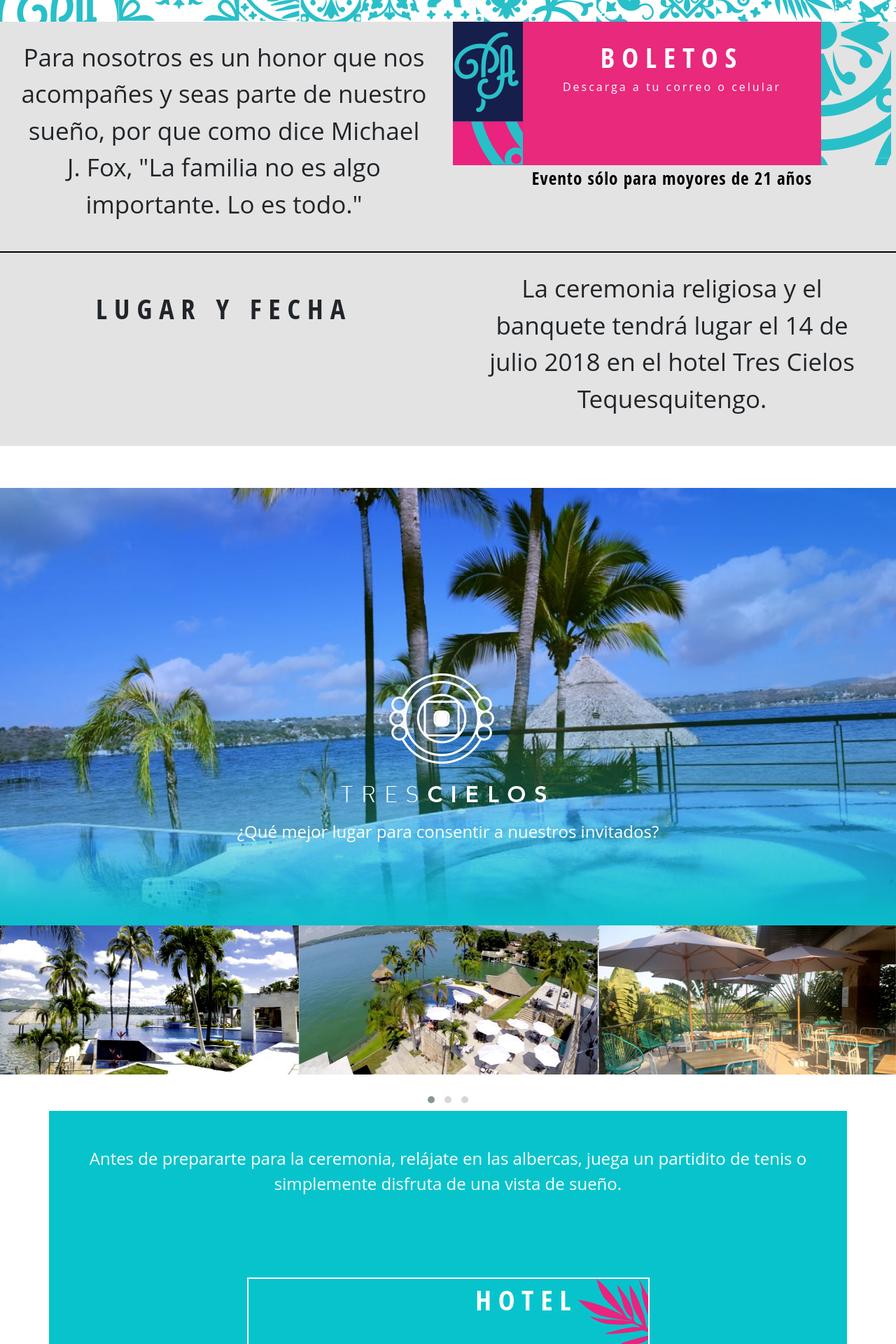
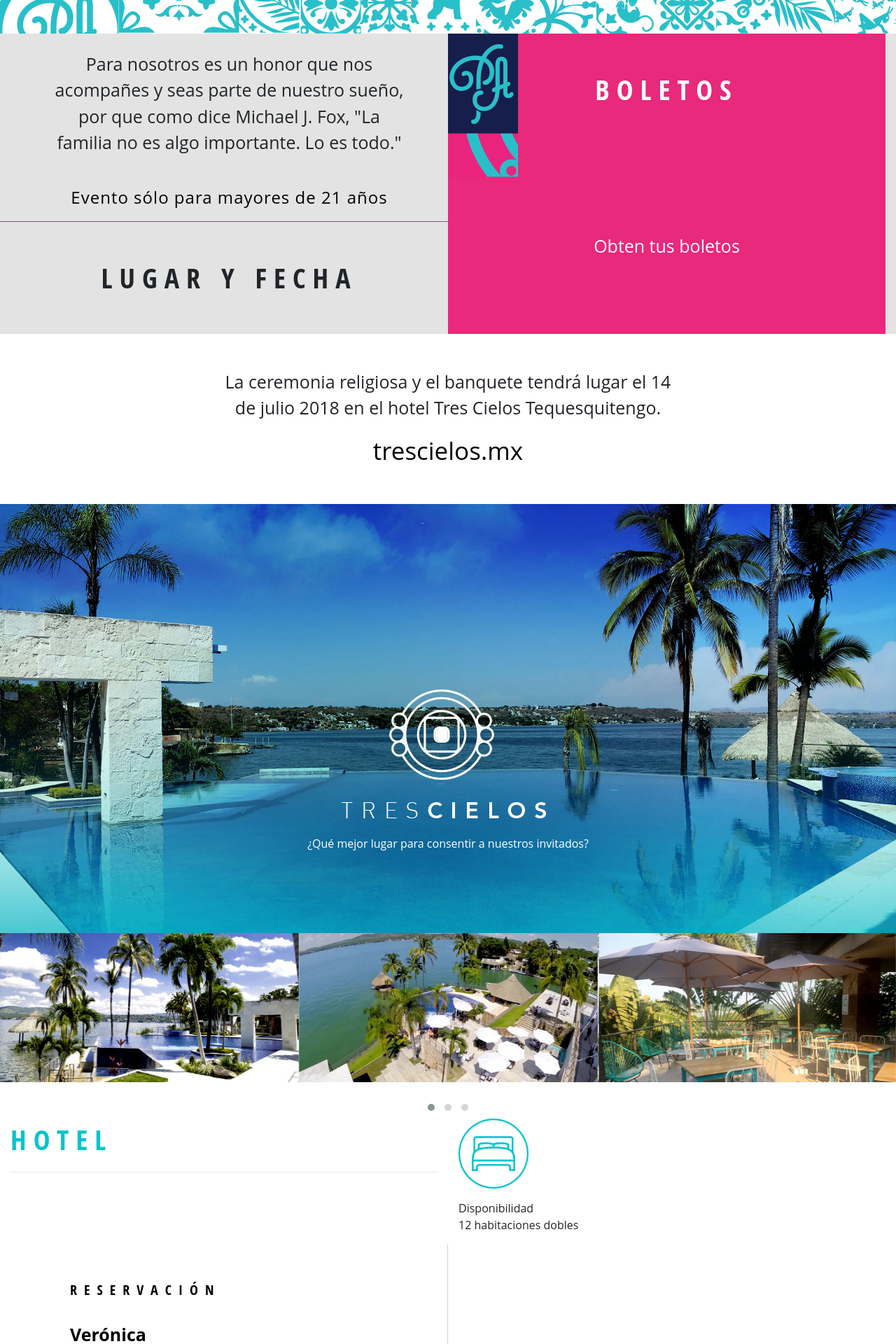
Before and after one commit to alucard0/paolayarturo, a PHP site: page / in a window 1280 px wide. Shown: the part 1200-3120 px from the top of the page at 70% size. Run offline with PHP 8.4, Linux system fonts and the light colour scheme; some libraries are stand-ins or nearby versions.

Commit message:
Re estructura completa

```diff
--- a/css/main.css
+++ b/css/main.css
@@ -19,19 +19,23 @@
 div.bgBoletos,div.bgMesaRegalos,
 div.bgDressCode,div.bgComoLlegar{
 	background-color: #e8297c;
+
+}
+header div.contenidoHeader div.invitacionContenido p:nth-child(1){
 	padding: 3.3% 0;
 }
 /*padding-top: 26px; para boletos, para invitacion padding-top: 12px;*/
 
 /*Titulos*/
 header div.contenidoHeader div.invitacionContenido p:nth-child(1),
-div#boletos div.botonBoleto p:nth-child(1),
+div#boletos div.botonBoleto p.titulo,
 div#mesaRegalos p:nth-child(1),
 div#dressCode p:nth-child(1),
 div#comoLlegar p:nth-child(1),
 div#lugarFecha p.titulo,
 div.hotelReservacion p.titulo,
-div.bgAzul p.titulo
+div#hotel p.titulo,
+div#hotel div.contactoHotel p.subtitulo
 {
 	font-size: 40px;
 	letter-spacing: 10px;
@@ -162,12 +166,13 @@
 div#boletos,div#lugarFecha{
 	background-color: #e3e3e3;
 }
-div#boletos div.botonBoleto p.restriccion{
+div#boletos p.restriccion{
 	color: #000;
     text-transform: none;
-    font-size: 25px;
+    font-size: 24px;
     letter-spacing: 1px;
-    font-weight: 600;
+    font-weight: 500;
+    text-align: center;
 }
 div#boletos .botonBoleto p,div#mesaRegalos p,div#dressCode p,div#comoLlegar p,div.infoHotel p,
 div.hotelReservacion p{
@@ -176,22 +181,34 @@
 div#boletos span{
 	font-size: 20px;
 }
-
+div#boletos div.botonBoleto p.titulo{
+	margin-top: 50px;
+}
+div#boletos div.botonBoleto p.contenido{
+	text-align: center;
+	font-size: 25px;
+	padding-top: 80px;
+}
 div#boletos p.frase,div#lugarFecha p.contenido{
 	text-align: center;
-	font-size: 35px;
-	padding: 25px 15px;
+	font-size: 25px;
+    padding: 25px 60px;
 }
 
-div#boletos p:nth-child(2){
+div#ceremonia{
 	text-align: center;
-	letter-spacing: 3px;
+	padding: 50px;
 }
-
-div#boletos>div.row:nth-child(1){
-	border-bottom: 2px solid #000;
+div#ceremonia p{
+	font-size: 25px;
 }
-
+div#ceremonia a{
+	font-size: 35px;
+	color: #000;
+}
+div#lugarFecha{
+	border-top: 1px solid #e8297c;
+}
 
 div#lugarFecha p,div.infoHotel p{
 	text-align: center;
@@ -212,14 +229,31 @@
 	margin-top: 165px;
 }
 
-div.infoHotel p:nth-child(1){
-	font-size: 24px;
+div#hotel p.titulo{
+	color:#07c4cc;
+	text-align: left;
 }
-div.infoHotel p:nth-child(2){
+div#hotel div.contactoHotel
+{
+    padding: 50px 100px 0 100px;
+    border-right: 1px solid #d3d3d3;
+}
+div#hotel div.contactoHotel a,div#hotel div.contactoHotel p{
+	color:#000;
+	font-size: 25px;
+	text-align: left;
+	display: block;
+}
+div#hotel div.contactoHotel p:nth-child(2){
+	font-weight: 700;
+}
+div#hotel div.contactoHotel p.subtitulo{
 	font-size: 20px;
+	text-align: left;
+	margin-bottom: 30px;
 }
-div.infoHotel figure{
-	text-align: center;
+div#hotel div.contactoHotel a:nth-child(1){
+	font-size: 45px;
 }
 
 .videoWrapper {
@@ -246,18 +280,8 @@
 div.hotelReservacion{
 	padding: 50px;
 }
-div.contactoHotel a, div.contactoHotel p{
-	color:#07c4cc;
-	font-size: 25px;
-	text-align: center;
-	display: block;
-}
-div.contactoHotel p{
-	font-size: 20px;
-}
-div.contactoHotel a:nth-child(1){
-	font-size: 45px;
-}
+
+
 #mapa{
     height: 400px;
     width: 100%;
@@ -386,15 +410,15 @@
 	div#boletos div.botonBoleto p:nth-child(1){
 		font-size: 26px;
 	}
-	div#boletos div.botonBoleto p.restriccion {
+	div#boletos p.restriccion {
 	    font-size: 20px;
 	}
 		div#boletos>div.row:nth-child(1) {
 	    border-bottom: none;
 	}
 	div#boletos p:nth-child(2) {
-	    font-size: 13px;
-	    margin-bottom: 0;
+	    font-size: 20px;
+	    margin-bottom: 10px;
 	}
 	div#lugarFecha p.titulo{
 		padding: 20px 0;
--- a/index.php
+++ b/index.php
@@ -9,36 +9,48 @@
 		<div class="fraseIntro justify-content-center">
 			<p>Hagamos de este día un mosaico de experiencias</p>
 			<p>¿Qué sería de nosotros sin tí? :D</p>
-
+			<hr>
 		</div>
 	</div>
 <figure class="nomargin"><img src="images/mosaicos/mosaicoDivision.png" alt="" class="img-fluid"></figure>
 	<div class="container-fluid" id="boletos">
-		<div class="row justify-content-center">
+		<div class="row justify-content-center no-gutters">
+
 			<div class="col-12 col-sm-6">
-				<p class="frase">Para nosotros es un honor  que nos acompañes y seas parte de nuestro sueño,  por que como dice Michael J. Fox, "La familia no es algo importante. Lo es todo."</p>
-			</div>
-			<div class="col-12 col-sm-6">
-				<div class="row botonBoleto justify-content-center">
-					<div class="col-2 nopadding">
-					<figure class="nomargin text-right"><img src="images/mosaicos/2_ICONO_IZQ_PYA.png" alt="" class="img-fluid"></figure>
+				<div class="row">
+					<div class="col-12">
+						<p class="frase">Para nosotros es un honor  que nos acompañes y seas parte de nuestro sueño,  por que como dice Michael J. Fox, "La familia no es algo importante. Lo es todo."</p>
+
+						<p class="restriccion">Evento sólo para mayores de 21 años</p>
 					</div>
-					<div class="col-8 col-sm-8 nopadding bgBoletos">
-						<a href="#" data-toggle="modal" data-target="#modalBoletos">
-							<p>Boletos</p>
-							<p>Descarga a tu correo o celular<br><span class="oi oi-data-transfer-download"></span></p>
-						</a>
-					</div>
-					<div class="col-2 nopadding">
-						<figure class="nomargin  text-left"><img src="images/mosaicos/2_ICONO_DER_PLANTA.png" alt="" class="img-fluid"></figure>
-					</div>
-					<div class="col-8 col-sm-8 nopadding text-center">
-						<p class="restriccion">Evento sólo para moyores de 21 años</p>
+					<div class="col-12" id="lugarFecha">
+						<p class="titulo">Lugar y Fecha</p>
 					</div>
 				</div>
 			</div>
+
+			<div class="col-12 col-sm-6 bgBoletos">
+				<div class="row botonBoleto justify-content-center no-gutters">
+					<div class="col-2">
+						<figure class="nomargin text-left"><img src="images/mosaicos/2_ICONO_IZQ_PYA.png" alt="" class="img-fluid"></figure>
+					</div>
+					<div class="col-10 col-sm-8 bgBoletos">
+						<a href="#" data-toggle="modal" data-target="#modalBoletos">
+							<p class="titulo">Boletos</p>
+						</a>
+					</div>
+					<div class="col-2"></div>
+
+					<div class="col-12">
+						<p class="contenido">Obten tus boletos<br><span class="oi oi-data-transfer-download"></span></p>
+					</div>
+				</div>
+			</div>
+
 		</div>
 	</div>
+
+
 	<!-- Modal -->
 	<div class="modal fade" id="modalBoletos" tabindex="-1" role="dialog" aria-labelledby="exampleModalLabel" aria-hidden="true">
 	  <div class="modal-dialog modal-dialog-centered" role="document">
@@ -65,26 +77,16 @@
 	    </div>
 	  </div>
 	</div>
-	<div class="container-fluid" id="lugarFecha">
-			<div class="row">
-				<div class="col-12 col-sm-6">
-					<p class="titulo">Lugar y Fecha</p>
 
-				</div>
-				<div class="col-12 col-sm-6">
-					<p class="contenido">La ceremonia religiosa y el banquete tendrá lugar el 14 de julio 2018 en el hotel Tres Cielos Tequesquitengo.</p>
-				</div>
+	<div class="container-fluid" id="ceremonia">
+		<div class="row justify-content-center">
+			<div class="col-12">
+				<p class="contenido">La ceremonia religiosa y el banquete tendrá lugar el 14<br> de julio 2018 en el hotel Tres Cielos Tequesquitengo.</p>
+				<a href="http://trescielos.mx/" target="_blank" rel="noopener" class="mx-auto">trescielos.mx</a>
 			</div>
+		</div>
 	</div>
 
-
-	<div class="container" id="comoLlegar">
-			<div class="row">
-				<div class="col">
-					<p>¿Cómo llegar?</p>
-				</div>
-			</div>
-	</div>
 
 	<div class="bannerHotel infoHotel">
 		<div class="container">
@@ -95,6 +97,7 @@
 			</div>
 			<div class="row justify-content-center">
 				<p>¿Qué mejor lugar para consentir a nuestros invitados?</p>
+
 			</div>
 		</div>
 	</div>
@@ -133,7 +136,38 @@
 		</div>
 	</div>
 
+	<div class="container-fluid" id="hotel">
+		<div class="row">
+			<div class="col-12 col-sm-6">
+				<p class="titulo">Hotel</p>
+				<hr>
+			</div>
+			<div class="col-12 col-sm-6">
+				<figure>
+					<img src="images/iconos/cama.png" alt="hotel" class="img-fluid">
+				</figure>
+				<p>Disponibilidad<br><span>12 habitaciones dobles</span></p>
+			</div>
+		</div>
+		<div class="row">
+			<div class="col-12 col-sm-6 contactoHotel">
+				<p class="subtitulo">Reservación</p>
 
+				<p>Verónica</p>
+				<a href="mailto:vero@trescielos.mx" class="mx-auto">vero@trescielos.mx</a>
+				<a href="mailto:reservaciones@trescielos.mx" class="mx-auto">reservaciones@trescielos.mx</a>
+				<br>
+				<a href="tel://55-6845-6444" class="mx-auto">(55) 6845 6444</a>
+				<a href="tel://734-3470-613" class="mx-auto">(734) 3470 613</a>
+				<br>
+				<p class="mx-auto">de 8:00 a 17:00 h</p>
+
+			</div>
+			<div class="col-12 col-sm-6">
+
+			</div>
+		</div>
+	</div>
 	<div class="container infoHotel bgAzul">
 		<div class="row justify-content-center">
 			<p>Antes de prepararte para la ceremonia, relájate en las albercas, juega un partidito de tenis o simplemente disfruta de una vista de sueño.</p>
@@ -167,14 +201,7 @@
 		</div>
 	</div>
 	<div class="container">
-		<div class="row contactoHotel list-group">
-			<a href="http://trescielos.mx/" target="_blank" rel="noopener" class="mx-auto">trescielos.mx</a>
-			<a href="mailto:vero@trescielos.mx" class="mx-auto">vero@trescielos.mx</a>
-			<a href="mailto:reservaciones@trescielos.mx" class="mx-auto">reservaciones@trescielos.mx</a>
-			<a href="tel://55-6845-6444" class="mx-auto">(55) 6845 6444</a>
-			<a href="tel://734-3470-613" class="mx-auto">(734) 3470 613</a>
-			<p class="mx-auto">de 8:00 a 17:00 h</p>
-		</div>
+
 	</div>
 
 	<div class="container" id="comoLlegar">
@@ -197,21 +224,21 @@
 
 		<div class="row infoTransporte">
 			<div class="col text-right">
-				<a href="https://www.waze.com/location?ll=18.612878,-99.279799" target="_blank" rel="noopener" ><figure><img src="images/iconos/2_ICONO_WAZE_2018_100X100.png" alt="mapa de waze" class="img-fluid"></figure></a>
+				<a href="https://www.waze.com/location?ll=18.612878,-99.279799" target="_blank" rel="noopener" ><figure><img src="images/iconos/waze.png" alt="mapa de waze" class="img-fluid"></figure></a>
 			</div>
 			<div class="col text-left">
-				<a href="https://www.google.com.mx/maps/place/%22EL+FARO%22/@18.612878,-99.2819877,17z/data=!3m1!4b1!4m5!3m4!1s0x85cdd362b84e3e91:0xf16fbfd753a2e978!8m2!3d18.612878!4d-99.279799?shorturl=1" target="_blank" rel="noopener" ><figure><img src="images/iconos/3_ICONO_GOOGLEMAPS_2018_100X100.png" alt="" class="img-fluid"></figure></a>
+				<a href="https://www.google.com.mx/maps/place/%22EL+FARO%22/@18.612878,-99.2819877,17z/data=!3m1!4b1!4m5!3m4!1s0x85cdd362b84e3e91:0xf16fbfd753a2e978!8m2!3d18.612878!4d-99.279799?shorturl=1" target="_blank" rel="noopener" ><figure><img src="images/iconos/googlemaps.png" alt="" class="img-fluid"></figure></a>
 			</div>
 		</div>
 		<div class="row infoTransporte">
 			<div class="col-3 text-right">
-				<figure><img src="images/iconos/5_ICONO_CAR_2018_100X100.png" alt="" class="img-fluid"></figure>
+				<figure><img src="images/iconos/car.png" alt="" class="img-fluid"></figure>
 			</div>
 			<div class="col-9">
 				<p>Lago de Teques lt 36 4ª sección Tequesquitengo, Jojutla, Morelos (Bajada 6 Hasta el fondo)</p>
 			</div>
 			<div class="col-3 text-right">
-				<figure><img src="images/iconos/4_ICONO_BUS_2018_100X100.png" alt="" class="img-fluid"></figure>
+				<figure><img src="images/iconos/bus.png" alt="" class="img-fluid"></figure>
 			</div>
 			<div class="col-9">
 				<p>CENTRAL DE AUTOBUSES TAXQUEÑA
```
Also changed, not shown: images/iconos/1_IMG_BOLETO-IPHONE_2018_295X596.png (added), images/iconos/2_ICONO_WAZE_2018_100X100.png (deleted), images/iconos/3_ICONO_GOOGLEMAPS_2018_100X100.png (deleted), images/iconos/4_ICONO_BUS_2018_100X100.png (deleted), images/iconos/5_ICONO_CAR_2018_100X100.png (deleted), images/iconos/bus.png (added), images/iconos/cama.png (added), images/iconos/car.png (added), images/iconos/googlemaps.png (added), images/iconos/iconoHotel.png (deleted), images/iconos/waze.png (added), images/trescielos/3cielosBG.jpg.
